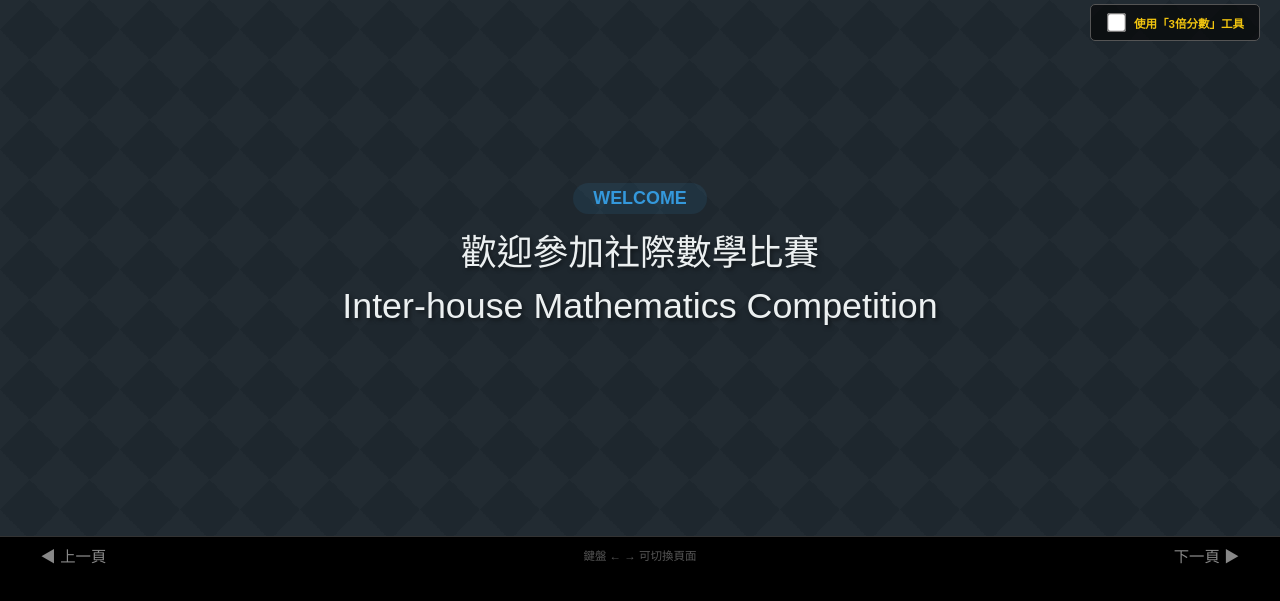
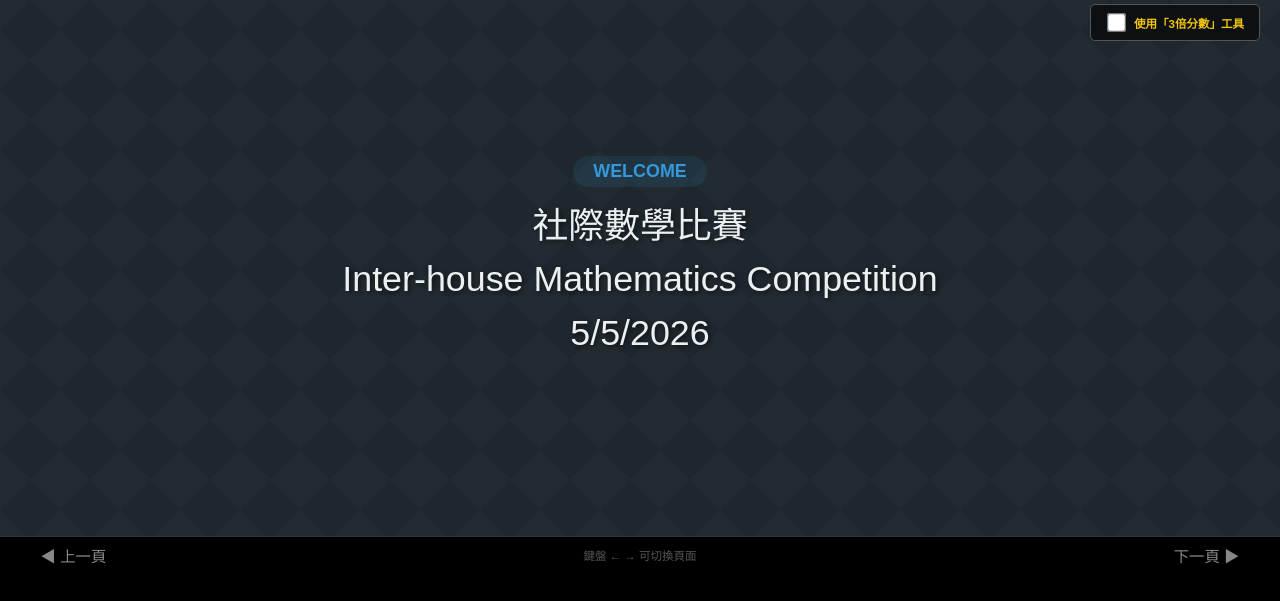
Before and after one commit to wongtszhowth/mathcomp, a plain HTML site: page index.html in a window 1280 px wide. Shown: the part 187-788 px from the top of the page. Drawn offline with nearby package versions, Linux system fonts and the light colour scheme.

Commit message:
Update index.html

```diff
--- a/index.html
+++ b/index.html
@@ -354,8 +354,9 @@
         <div class="slide active">
             <div class="q-number">WELCOME</div>
             <div class="q-text">
-                歡迎參加社際數學比賽<br>
-                Inter-house Mathematics Competition
+                社際數學比賽<br>
+                Inter-house Mathematics Competition <br>
+				5/5/2026
             </div>
         </div>
 
```
